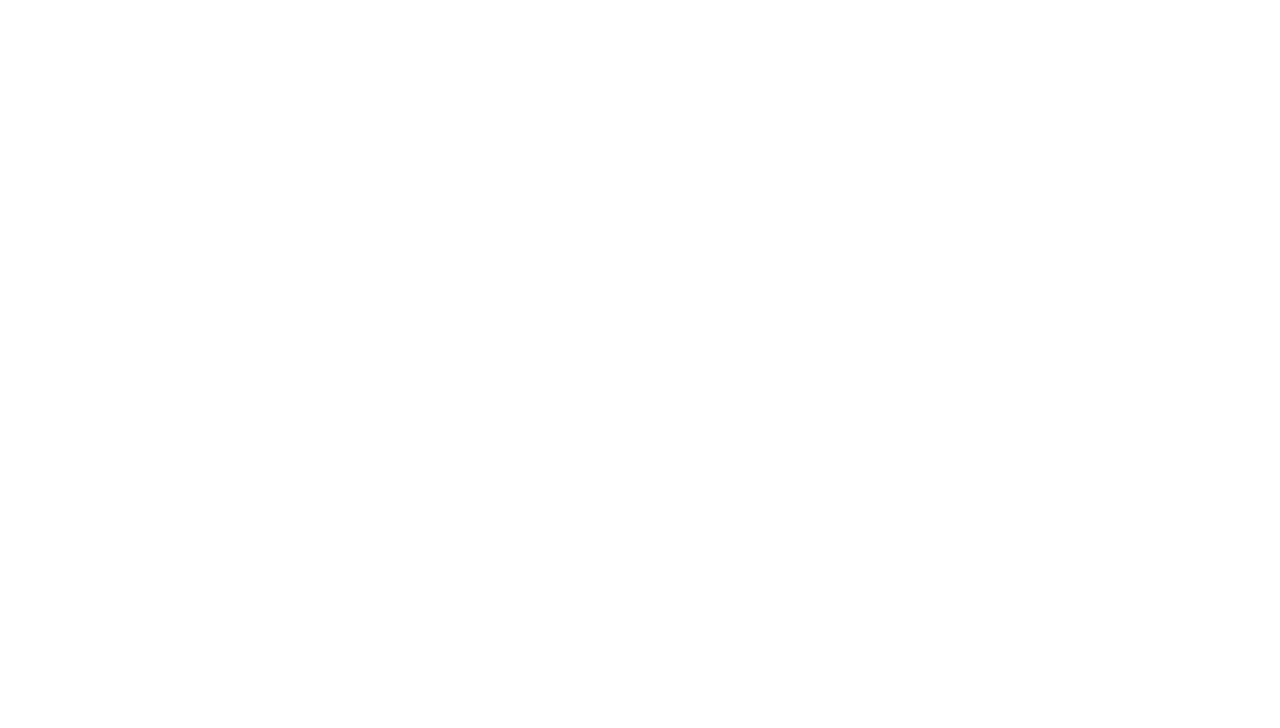
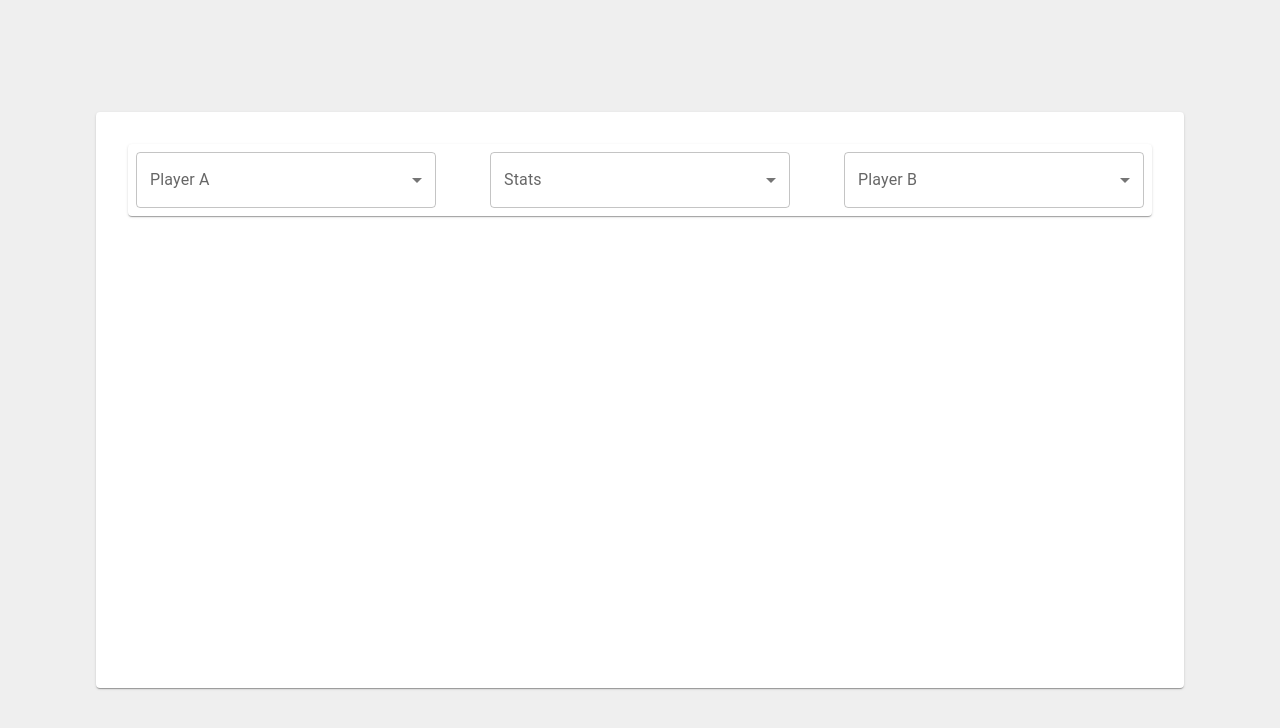
Before and after one commit to Premier-Lacrosse-League/pll-frontend-take-home, a React (Create React App) app: page / in a window 1280 px wide. Shown: the top 728 px of the page. Built offline with nearby package versions, Linux system fonts and the light colour scheme.

Commit message:
Initial Setup and Control Bar
Added Control Bar to allow user to to select Player A, Player B, and Multiple stats at once.

This commit is focused on functionality, will polish UI as I go / have time

```diff
--- a/src/App.tsx
+++ b/src/App.tsx
@@ -1,9 +1,11 @@
 import './App.css'
+import { Home } from './Pages/Home/Home'
 
 const App: React.FC<React.PropsWithChildren<unknown>> = () => {
 
   return(
     <>
+      <Home />
     </>
   )
 
--- /dev/null
+++ b/src/Components/ControlBar/ControlBar.tsx
@@ -0,0 +1,131 @@
+import * as React from 'react';
+import Box from '@mui/material/Box';
+import InputLabel from '@mui/material/InputLabel';
+import MenuItem from '@mui/material/MenuItem';
+import FormControl from '@mui/material/FormControl';
+import Select, { SelectChangeEvent } from '@mui/material/Select';
+import OutlinedInput from '@mui/material/OutlinedInput';
+import Checkbox from '@mui/material/Checkbox';
+import ListItemText from '@mui/material/ListItemText';
+import { styled } from '@mui/system'
+import Card from '@mui/material/Card';
+import { Player, statList } from '../../consts';
+
+type Props = {
+  players: Player[];
+  onPlayerSelected: (player: Player, position: string) => void;
+  onStatsChange: (stats: string[]) => void;
+};
+
+export const ControlBar: React.FC<Props> = ({players, onPlayerSelected, onStatsChange}) => {
+  const [playerASlug, setPlayerASlug] = React.useState('');
+  const [playerBSlug, setPlayerBSlug] = React.useState('');
+  const [stats, setStats] = React.useState<string[]>([]);
+
+  //From MUI Docs
+  const MenuProps = {
+    PaperProps: {
+      style: {
+        maxHeight: 232,
+        width: 250,
+      },
+    },
+  };
+
+  const ActionBar = styled(Card)({
+    display: "flex",
+    justifyContent: "space-between",
+    width: "100%",
+    background: "white",
+    marginBottom: "1rem",
+  });
+
+  const handleStatsChange = (event: SelectChangeEvent<typeof stats>) => {
+    const {
+      target: { value },
+    } = event;
+    const newStats = typeof value === 'string' ? value.split(',') : value;
+    setStats(newStats);
+    onStatsChange(newStats);
+  };
+
+  const handlePlayerAChange = (event: SelectChangeEvent) => {
+    const newPlayerASlug = event.target.value as string
+    setPlayerASlug(newPlayerASlug);
+    const newPlayerA = searchPlayerBySlug(newPlayerASlug);
+    onPlayerSelected(newPlayerA, "A");
+  };
+
+  const handlePlayerBChange = (event: SelectChangeEvent) => {
+    const newPlayerBSlug = event.target.value as string
+    setPlayerBSlug(newPlayerBSlug);
+    const newPlayerB = searchPlayerBySlug(newPlayerBSlug);
+    onPlayerSelected(newPlayerB, "B");
+  };
+
+  //Searching and Identifying by slug because it is much more friendly to read when logging vs officialId
+  const searchPlayerBySlug = (slug: string): Player => {
+    const foundPlayer = players.find((player) => player.slug === slug);
+    if(foundPlayer) return foundPlayer;
+    return {};
+  };
+
+  return (
+    <>
+      <ActionBar>
+          <Box>
+            <FormControl sx={{ m: 1, width: 300 }}>
+              <InputLabel>Player A</InputLabel>
+              <Select
+                value={playerASlug}
+                label="PlayerA"
+                input={<OutlinedInput label="Player A" />}
+                onChange={handlePlayerAChange}
+              >
+               {players.map((player) => (
+                <MenuItem key={player.slug} value={player.slug}>{player.firstName} {player.lastName}</MenuItem>
+               ))}
+              </Select>
+            </FormControl>
+          </Box>
+
+          <Box>
+            <FormControl sx={{ m: 1, width: 300 }}>
+              <InputLabel>Stats</InputLabel>
+              <Select
+                multiple
+                value={stats}
+                onChange={handleStatsChange}
+                input={<OutlinedInput label="Stats" />}
+                renderValue={(selected) => selected.join(', ')}
+                MenuProps={MenuProps}
+              >
+                {statList.map((stat) => (
+                  <MenuItem key={stat} value={stat}>
+                    <Checkbox checked={stats.indexOf(stat) > -1} />
+                    <ListItemText primary={stat} />
+                  </MenuItem>
+                ))}
+              </Select>
+            </FormControl>
+          </Box>
+
+          <Box>
+            <FormControl sx={{ m: 1, width: 300 }}>
+              <InputLabel>Player B</InputLabel>
+              <Select
+                value={playerBSlug}
+                label="PlayerB"
+                onChange={handlePlayerBChange}
+                input={<OutlinedInput label="Player B" />}
+              >
+               {players.map((player) => (
+                <MenuItem key={player.slug} value={player.slug}>{player.firstName} {player.lastName}</MenuItem>
+               ))}
+              </Select>
+            </FormControl>
+          </Box>
+      </ActionBar>
+    </>
+  )
+}
--- /dev/null
+++ b/src/Components/PlayerCompare/PlayerCompare.tsx
@@ -0,0 +1,83 @@
+import * as React from 'react';
+import { styled } from '@mui/system'
+import { ControlBar } from '../ControlBar/ControlBar';
+import Card from '@mui/material/Card';
+import Typography from '@mui/material/Typography';
+import { Player, colors } from '../../consts';
+import Box from '@mui/material/Box';
+import Grid from '@mui/material/Grid';
+
+type Props = {
+  players: any;
+};
+
+const Wrapper = styled(Card)({
+  backgroundColor: colors.white,
+  width: '64rem',
+  minHeight: '32rem',
+  display: 'flex',
+  flexDirection: 'column',
+  alignItems: 'flex-start',
+  padding: '2rem',
+});
+
+const CompareGrid = styled(Box)({
+  flexGrow: 1,
+  width: '100%',
+});
+
+export const PlayerCompare: React.FC<Props> = ({players}) => {
+  const [playerA, setPlayerA] = React.useState<Player>({});
+  const [playerB, setPlayerB] = React.useState<Player>({});
+  const [statsToShow, setStatsToShow] = React.useState<string[]>([]);
+
+  const handlePlayerSelected = (player: Player, position: string) => {
+    switch(position){
+      case('A'):
+        setPlayerA(player)
+        break;
+      case('B'):
+        setPlayerB(player)
+        break;
+      default:
+        break
+    }
+  }
+
+  const handleStatsChange = (newStats: string[]) => {
+    setStatsToShow(newStats);
+  }
+
+  return (
+    <>
+      <Wrapper>
+        <ControlBar
+          players={players}
+          onPlayerSelected={handlePlayerSelected}
+          onStatsChange={handleStatsChange}
+        />
+        <CompareGrid>
+          <Grid container spacing={2}>
+            <Grid item xs={4}>
+              <Typography variant='h6'>
+                {playerA.firstName} {playerA.lastName}
+              </Typography>
+            </Grid>
+            <Grid item xs={4}>
+              {statsToShow.map((stat) => (
+                <Typography variant='body1'>
+                  {stat}
+                </Typography>
+              ))}
+            </Grid>
+            <Grid item xs={4}>
+              <Typography variant='h6'>
+                {playerB.firstName} {playerB.lastName}
+              </Typography>
+            </Grid>
+          </Grid>
+        </CompareGrid>
+      </Wrapper>
+    </>
+  )
+}
--- a/src/Pages/Home/Home.tsx
+++ b/src/Pages/Home/Home.tsx
@@ -1,10 +1,24 @@
 import React from 'react'
+import { playerSampleData } from '../../playerSampleData'
+import { PlayerCompare } from '../../Components/PlayerCompare/PlayerCompare'
+import { styled } from '@mui/system'
+import { colors } from '../../consts';
+
+const Wrapper = styled('div')({
+  width: "100%",
+  height: "100vh",
+  display: "flex",
+  justifyContent: "center",
+  alignItems: "center",
+  backgroundColor: colors.pageBackground,
+});
 
 export const Home: React.FC<React.PropsWithChildren<unknown>> = () => {
-
   return (
     <>
-
+      <Wrapper>
+        <PlayerCompare players={playerSampleData} />
+      </Wrapper>
     </>
   )
 }
--- a/src/consts.ts
+++ b/src/consts.ts
@@ -30,7 +30,6 @@ export const colors = {
     limeGreen: '#28C101'
   }
 
-
   export const fontSizes = {
     xSmall: 10,
     small: 13,
@@ -39,3 +38,114 @@ export const colors = {
     large: 30,
     xlarge: 38,
   }
+
+  export type Player = {
+    age?: number,
+    firstName?: string,
+    height?: string,
+    isCaptain?: boolean,
+    jerseyNum?: number,
+    lastName?: string,
+    officialId?: string,
+    slug?: string,
+    bio?: string,
+    postion?: string,
+    positionName?: string,
+    profileUrl?: string,
+    weight?: number,
+    hometown?: string,
+    stats?: {
+      GAA?: number,
+      assists?: number,
+      causedTurnovers?: number,
+      faceoffPct?: number,
+      faceoffs?: number,
+      faceoffsLost?: number,
+      faceoffsWon?: number,
+      foRecord?: number,
+      gamesPlayed?: number,
+      gamesStarted?: number,
+      goalieLosses?: number,
+      goalieTies?: number,
+      goalieWins?: number,
+      goals?: number,
+      goalsAgainst?: number,
+      groundBalls?: number,
+      numPenalties?: number,
+      onePointGoals?: number,
+      pim?: number,
+      pimValue?: number,
+      plusMinus?: number,
+      points?: number,
+      powerPlayGoals?: number,
+      powerPlayGoalsAgainst?: number,
+      powerPlayShots?: number,
+      saa?: number,
+      savePct?: number,
+      saves?: number,
+      scoresAgainst?: number,
+      shortHandedGoals?: number,
+      shortHandedGoalsAgainst?: number,
+      shortHandedShots?: number,
+      shotPct?: number,
+      shots?: number,
+      shotsOnGoal?: number,
+      shotsOnGoalPct?: number,
+      tof?: number,
+      turnovers?: number,
+      twoPointGoals?: number,
+      twoPointGoalsAgainst?: number,
+      twoPointShots?: number,
+      twoPointShotPct?: number,
+      twoPointShotsOnGoal?: number,
+      twoPointShotsOnGoalPct?: number,
+      twoPtGaa?: number,
+    }
+  }
+
+  export const statList = [
+    "GAA",
+    "assists",
+    "causedTurnovers",
+    "faceoffPct",
+    "faceoffs",
+    "faceoffsLost",
+    "faceoffsWon",
+    "foRecord",
+    "gamesPlayed",
+    "gamesStarted",
+    "goalieLosses",
+    "goalieTies",
+    "goalieWins",
+    "goals",
+    "goalsAgainst",
+    "groundBalls",
+    "numPenalties",
+    "onePointGoals",
+    "pim",
+    "pimValue",
+    "plusMinus",
+    "points",
+    "powerPlayGoals",
+    "powerPlayGoalsAgainst",
+    "powerPlayShots",
+    "saa",
+    "savePct",
+    "saves",
+    "scoresAgainst",
+    "shortHandedGoals",
+    "shortHandedGoalsAgainst",
+    "shortHandedShots",
+    "shotPct",
+    "shotsOnGoal",
+    "shotsOnGoalPct",
+    "tof",
+    "turnovers",
+    "twoPointGoals",
+    "twoPointGoalsAgainst",
+    "twoPointShots",
+    "twoPointShotPct",
+    "twoPointShotsOnGoal",
+    "twoPointShotsOnGoalPct",
+    "twoPtGaa",
+  ]
```
